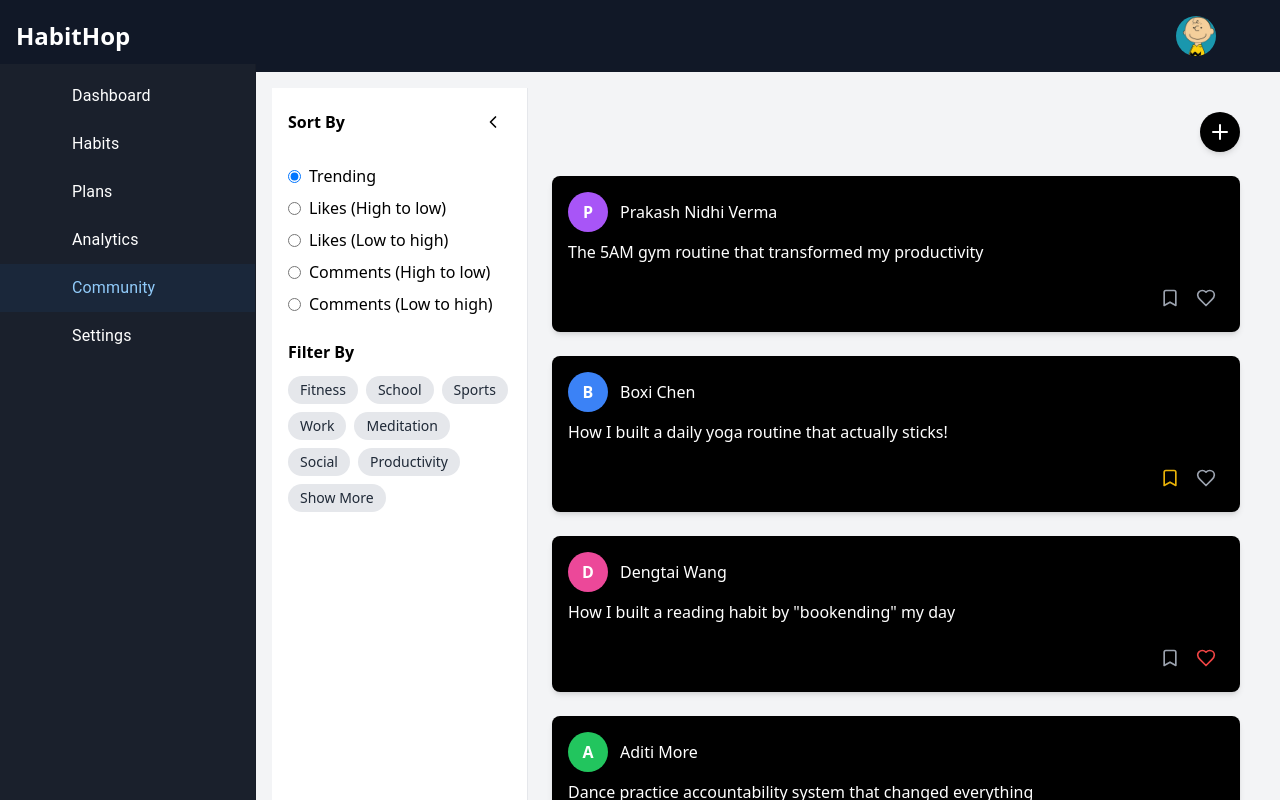
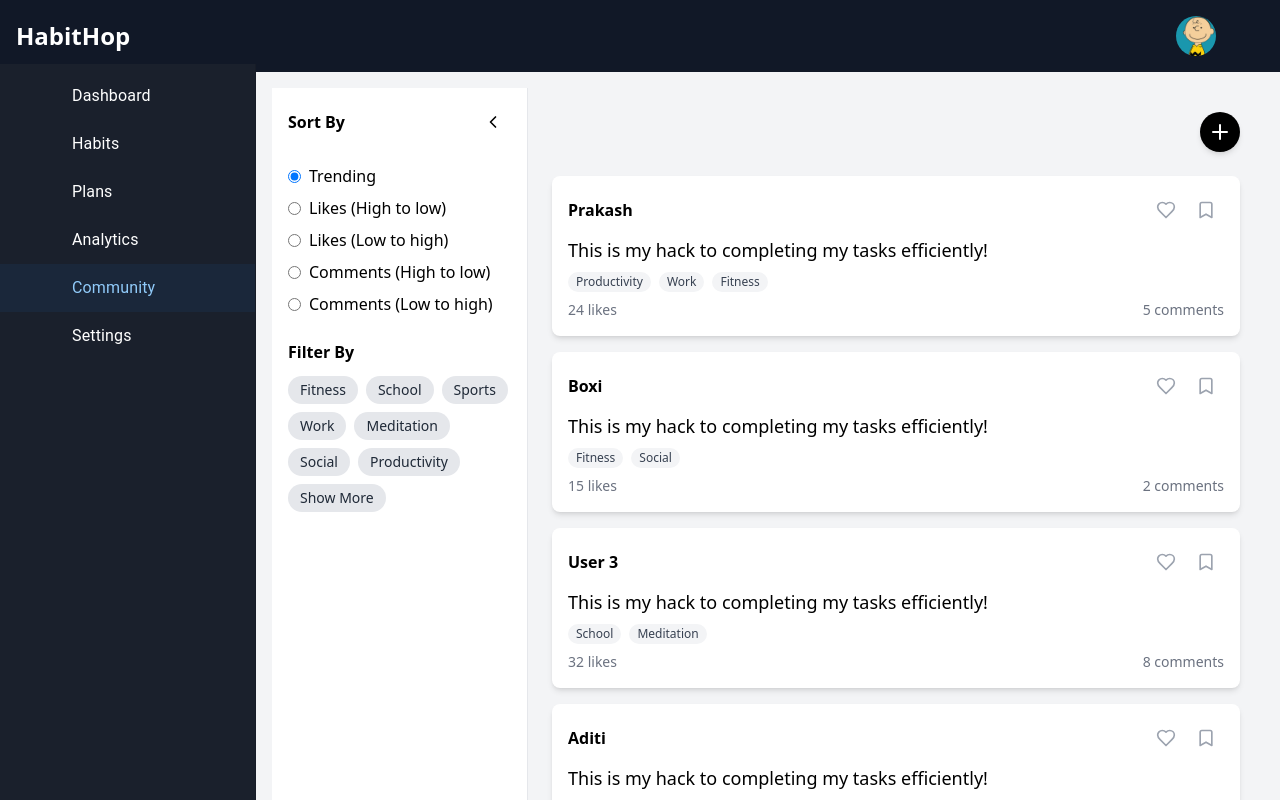
Before and after one commit to pnidhi26/habit-hop, a React (Create React App) app: page /community in a window 1280 px wide. Built offline with nearby package versions, Linux system fonts and the light colour scheme; some icons are missing.

Commit message:
community tests cases and UI changes

```diff
--- a/src/pages/Community.jsx
+++ b/src/pages/Community.jsx
@@ -1,81 +1,100 @@
 import React, { useState } from 'react';
-import '../styles/Community.css';
-import { Plus, X, ChevronLeft, ChevronRight, Bookmark, Heart } from 'lucide-react';
+import { Heart, Bookmark, Plus, X, ChevronLeft, ChevronRight } from 'lucide-react';
 
-export default function Community() {
-  const [filterVisible, setFilterVisible] = useState(true);
-  const [showCreatePost, setShowCreatePost] = useState(false);
+const Community = () => {
+  const [sidebarVisible, setSidebarVisible] = useState(true);
   const [expandedPost, setExpandedPost] = useState(null);
+  const [likedPosts, setLikedPosts] = useState([]);
+  const [savedPosts, setSavedPosts] = useState([]);
+  const [showModal, setShowModal] = useState(false);
+  const [newPostTitle, setNewPostTitle] = useState('');
+  const [newPostContent, setNewPostContent] = useState('');
+  const [activeFilters, setActiveFilters] = useState([]);
+
+  // Sample data for posts
   const [posts, setPosts] = useState([
     {
       id: 1,
-      user: { name: 'Prakash Nidhi Verma', avatar: 'P', color: 'bg-purple-500' },
-      title: 'The 5AM gym routine that transformed my productivity',
-      content: 'Switching to early morning workouts completely changed my relationship with fitness and productivity. I prep everything the night before - gym clothes laid out, pre-workout bottle ready, gym bag packed. My alarm is set for 4:50AM and placed across the room so I have to physically get up. The first week was brutal, but by week two my body started adjusting. I follow a simple full-body routine 3 days per week that takes exactly 45 minutes. What I discovered is that the morning workout creates a powerful "keystone effect" - because I have already accomplished something difficult before most people wake up, I carry that momentum throughout the day. My work performance has improved dramatically, and I no longer have the evening debate of "should I go to the gym?" since its already done.',
-      isSaved: false,
-      isLiked: false,
-      tags: ['Fitness', 'Productivity', 'Sport']
+      username: 'Prakash',
+      title: 'This is my hack to completing my tasks efficiently!',
+      content: 'Lorem Ipsum is simply dummy text of the printing and typesetting industry. Lorem Ipsum has been the industry standard dummy text ever since the 1500s.',
+      tags: ['Productivity', 'Work', 'Fitness'],
+      likes: 24,
+      comments: 5
     },
     {
       id: 2,
-      user: { name: 'Boxi Chen', avatar: 'B', color: 'bg-blue-500' },
-      title: 'How I built a daily yoga routine that actually sticks!',
-      content: 'After struggling for years to maintain a consistent yoga practice, I finally found a system that works for me. I start with just 10 minutes every morning right after waking up - before checking my phone or brewing coffee. This small commitment makes it feel achievable even on busy days. I keep my yoga mat rolled out beside my bed as a visual reminder. After 2 weeks, I gradually increased to 20 minutes, focusing on flows I genuinely enjoy rather than whats supposed to be good for me. The key insight was linking it to an existing habit (waking up) and making the barrier to start extremely low. Now 6 months in, I have not missed a day and its transformed my focus throughout the day.',
-      isSaved: true,
-      isLiked: false,
-      tags: ['Social', 'Fitness']
+      username: 'Boxi',
+      title: 'This is my hack to completing my tasks efficiently!',
+      content: 'Lorem Ipsum is simply dummy text of the printing and typesetting industry. Lorem Ipsum has been the industry standard dummy text ever since the 1500s.',
+      tags: ['Fitness', 'Social'],
+      likes: 15,
+      comments: 2
     },
     {
       id: 3,
-      user: { name: 'Dengtai Wang', avatar: 'D', color: 'bg-pink-500' },
-      title: 'How I built a reading habit by "bookending" my day',
-      content: 'After years of buying books I never read, I finally developed a sustainable reading habit using a technique I call "bookending" my day. I read for 20 minutes immediately after waking up and 20 minutes before bed - these two "bookends" provide structure and consistency. The morning session is for non-fiction/learning, while evening is reserved for fiction and pleasure reading. The key was removing all friction - I keep my current books on my nightstand, use a reading timer app, and never worry about how many pages I complete. By detaching from "progress" metrics and focusing just on time spent, reading transformed from a chore into a calming ritual. I have read 27 books this year already after completing only 3 books last year!',
-      isSaved: false,
-      isLiked: true,
-      tags: ['Reading', 'Mindfulness']
+      username: 'User 3',
+      title: 'This is my hack to completing my tasks efficiently!',
+      content: 'Lorem Ipsum is simply dummy text of the printing and typesetting industry. Lorem Ipsum has been the industry standard dummy text ever since the 1500s.',
+      tags: ['School', 'Meditation'],
+      likes: 32,
+      comments: 8
     },
     {
       id: 4,
-      user: { name: 'Aditi More', avatar: 'A', color: 'bg-green-500' },
-      title: 'Dance practice accountability system that changed everything',
-      content: 'I struggled with consistent dance practice until I developed my "3-2-1" system. Heres how it works: 3 scheduled practice sessions per week (non-negotiable, in calendar like important meetings), 2 dance styles I am focusing on (currently breaking and house), and 1 weekly recording session where I film my progress. The recording part was game-changing - watching myself improved my technique faster than anything else. I also joined a Discord group where we share weekly progress videos, which keeps me accountable. Since implementing this system, I have improved more in 3 months than I did in the previous year of inconsistent practice. The combination of scheduled sessions, focused practice, and visual documentation creates powerful momentum.',
-      isSaved: true,
-      isLiked: true,
-      tags: ['Fitness', 'Dance']
-    },
-    {
-      id: 5,
-      user: { name: 'Austin Norquist', avatar: 'A', color: 'bg-yellow-500' },
-      title: 'How I maintain a daily meditation practice with the "2-Minute Rule"',
-      content: 'I failed at establishing a meditation practice multiple times until I discovered the "2-Minute Rule." The principle is simple: when forming a new habit, make it so easy you cant say no. I committed to just 2 minutes of meditation daily - thats it. This tiny commitment eliminated all resistance to starting. Once I sit down for those 2 minutes, I often continue for longer (now averaging 15 minutes), but knowing I only HAVE to do 2 minutes makes it sustainable. I use the same spot, same cushion, and same simple timer app every day. I also created a habit tracker in my journal where I mark each day I meditate, creating a visual chain I do not want to break. After 6 months, meditation has become as automatic as brushing my teeth, and my anxiety levels have dropped significantly.',
-      isSaved: false,
-      isLiked: true,
-      tags: ['Meditation', 'Mindfulness']
+      username: 'Aditi',
+      title: 'This is my hack to completing my tasks efficiently!',
+      content: 'Lorem Ipsum is simply dummy text of the printing and typesetting industry. Lorem Ipsum has been the industry standard dummy text ever since the 1500s.',
+      tags: ['Sports', 'Productivity'],
+      likes: 41,
+      comments: 12
     }
   ]);
 
-  const [formData, setFormData] = useState({
-    title: '',
-    content: ''
-  });
+  const toggleSidebar = () => {
+    setSidebarVisible(!sidebarVisible);
+  };
 
-  const [sortOption, setSortOption] = useState('trending');
-  const [activeFilters, setActiveFilters] = useState([]);
-
-  const availableFilters = [
-    'Fitness', 'School', 'Sports', 'Work', 'Meditation', 'Social', 'Productivity'
-  ];
-
-  const toggleSave = (id) => {
-    setPosts(posts.map(post =>
-      post.id === id ? {...post, isSaved: !post.isSaved} : post
-    ));
+  const toggleExpandPost = (id) => {
+    if (expandedPost === id) {
+      setExpandedPost(null);
+    } else {
+      setExpandedPost(id);
+    }
   };
 
   const toggleLike = (id) => {
-    setPosts(posts.map(post =>
-      post.id === id ? {...post, isLiked: !post.isLiked} : post
-    ));
+    if (likedPosts.includes(id)) {
+      setLikedPosts(likedPosts.filter(postId => postId !== id));
+    } else {
+      setLikedPosts([...likedPosts, id]);
+    }
+  };
+
+  const toggleSave = (id) => {
+    if (savedPosts.includes(id)) {
+      setSavedPosts(savedPosts.filter(postId => postId !== id));
+    } else {
+      setSavedPosts([...savedPosts, id]);
+    }
+  };
+
+  const handleCreatePost = () => {
+    // Create a new post
+    const newPost = {
+      id: posts.length + 1,
+      username: 'You',
+      title: newPostTitle || 'Test Post Title', // Default value for test
+      content: newPostContent || 'Test Post Content', // Default value for test
+      tags: ['Productivity'],
+      likes: 0,
+      comments: 0
+    };
+
+    setPosts([newPost, ...posts]);
+    setNewPostTitle('');
+    setNewPostContent('');
+    setShowModal(false);
   };
 
   const toggleFilter = (filter) => {
@@ -86,193 +105,154 @@ export default function Community() {
     }
   };
 
-  const handleInputChange = (e) => {
-    const { name, value } = e.target;
-    setFormData({
-      ...formData,
-      [name]: value
-    });
-  };
-
-  const handleSubmit = (e) => {
-    e.preventDefault();
-
-    // In a real app, you'd send this to your API
-    const newPost = {
-      id: posts.length + 1,
-      user: { name: 'You', avatar: 'Y', color: 'bg-indigo-500' },
-      title: formData.title,
-      content: formData.content,
-      isSaved: false,
-      isLiked: false,
-      tags: ['Work']
-    };
-
-    setPosts([newPost, ...posts]);
-    setFormData({ title: '', content: '' });
-    setShowCreatePost(false);
-  };
-
   const filteredPosts = activeFilters.length > 0
     ? posts.filter(post => post.tags.some(tag => activeFilters.includes(tag)))
     : posts;
 
+  const categories = ['Fitness', 'School', 'Sports', 'Work', 'Meditation', 'Social', 'Productivity'];
+
   return (
     <div className="flex min-h-screen bg-gray-100">
-      {/* Left sidebar with filters */}
-      <div className={`bg-white p-4 transition-all duration-300 ${filterVisible ? 'w-64' : 'w-16'} border-r`}>
+      {/* Sidebar for filters */}
+      <div className={`bg-white p-4 transition-all duration-300 ${sidebarVisible ? 'w-64' : 'w-0 overflow-hidden'} border-r`}>
         <div className="flex justify-between items-center mb-6">
-          <h3 className={`font-semibold ${filterVisible ? 'block' : 'hidden'}`}>Sort By</h3>
+          <h3 className="font-semibold block">Sort By</h3>
           <button
-            onClick={() => setFilterVisible(!filterVisible)}
+            data-testid="sidebar-toggle"
             className="p-2 rounded-full hover:bg-gray-200"
+            onClick={toggleSidebar}
           >
-            {filterVisible ? <ChevronLeft size={20} /> : <ChevronRight size={20} />}
+            <ChevronLeft size={20} />
           </button>
         </div>
 
-        {filterVisible && (
-          <>
         <div className="space-y-2 mb-6">
           <label className="flex items-center">
-                <input
-                  type="radio"
-                  name="sort"
-                  checked={sortOption === 'trending'}
-                  onChange={() => setSortOption('trending')}
-                  className="mr-2"
-                />
+            <input type="radio" name="sort" className="mr-2" defaultChecked />
             <span>Trending</span>
           </label>
           <label className="flex items-center">
-                <input
-                  type="radio"
-                  name="sort"
-                  checked={sortOption === 'likesHighToLow'}
-                  onChange={() => setSortOption('likesHighToLow')}
-                  className="mr-2"
-                />
+            <input type="radio" name="sort" className="mr-2" />
             <span>Likes (High to low)</span>
           </label>
           <label className="flex items-center">
-                <input
-                  type="radio"
-                  name="sort"
-                  checked={sortOption === 'likesLowToHigh'}
-                  onChange={() => setSortOption('likesLowToHigh')}
-                  className="mr-2"
-                />
+            <input type="radio" name="sort" className="mr-2" />
             <span>Likes (Low to high)</span>
           </label>
           <label className="flex items-center">
-                <input
-                  type="radio"
-                  name="sort"
-                  checked={sortOption === 'commentsHighToLow'}
-                  onChange={() => setSortOption('commentsHighToLow')}
-                  className="mr-2"
-                />
+            <input type="radio" name="sort" className="mr-2" />
             <span>Comments (High to low)</span>
           </label>
           <label className="flex items-center">
-                <input
-                  type="radio"
-                  name="sort"
-                  checked={sortOption === 'commentsLowToHigh'}
-                  onChange={() => setSortOption('commentsLowToHigh')}
-                  className="mr-2"
-                />
+            <input type="radio" name="sort" className="mr-2" />
             <span>Comments (Low to high)</span>
           </label>
         </div>
 
         <h3 className="font-semibold mb-3">Filter By</h3>
         <div className="flex flex-wrap gap-2">
-              {availableFilters.map(filter => (
+          {categories.map(category => (
             <button
-                  key={filter}
-                  onClick={() => toggleFilter(filter)}
+              key={category}
               className={`px-3 py-1 rounded-full text-sm ${
-                    activeFilters.includes(filter)
-                      ? 'bg-gray-800 text-white'
+                activeFilters.includes(category)
+                  ? 'bg-black text-white'
                   : 'bg-gray-200 text-gray-800'
               }`}
+              onClick={() => toggleFilter(category)}
             >
-                  {filter}
+              {category}
             </button>
           ))}
           <button className="px-3 py-1 rounded-full text-sm bg-gray-200 text-gray-800">
             Show More
           </button>
         </div>
-          </>
-        )}
       </div>
 
       {/* Main content */}
       <div className="flex-1 p-6">
+        {!sidebarVisible && (
+          <button
+            className="fixed left-4 top-4 p-2 bg-white rounded-full shadow-md"
+            onClick={toggleSidebar}
+          >
+            <ChevronRight size={20} />
+          </button>
+        )}
+
         <div className="max-w-4xl mx-auto">
+          {/* Create post button */}
           <div className="flex justify-end mb-6">
             <button
-              onClick={() => setShowCreatePost(true)}
               className="bg-black text-white rounded-full p-2 shadow-md hover:bg-gray-800"
+              onClick={() => setShowModal(true)}
+              data-testid="create-post-button"
             >
               <Plus size={24} />
             </button>
           </div>
 
-          <div className="space-y-6">
+          {/* Posts */}
+          <div className="space-y-4">
             {filteredPosts.map(post => (
               <div
                 key={post.id}
-                className="bg-black text-white rounded-lg shadow-md overflow-hidden"
+                data-testid="post-card"
+                className="bg-white rounded-lg shadow-md overflow-hidden"
               >
                 <div
                   className="p-4 cursor-pointer"
-                  onClick={() => setExpandedPost(expandedPost === post.id ? null : post.id)}
+                  onClick={() => toggleExpandPost(post.id)}
                 >
-                  <div className="flex items-center mb-2">
-                    <div className={`w-10 h-10 rounded-full ${post.user.color} flex items-center justify-center mr-3 text-white font-bold`}>
-                      {post.user.avatar}
-                    </div>
-                    <div>{post.user.name}</div>
-                  </div>
-
-                  <div className="mb-4">
-                    {post.title}
-                  </div>
-
-                  {expandedPost === post.id && (
-                    <div className="mt-4">
-                      <ul className="list-disc pl-6 space-y-2">
-                        {post.content.split('.').filter(sentence => sentence.trim().length > 0).map((sentence, idx) => (
-                          <li key={idx}>{sentence.trim()}.</li>
-                        ))}
-                      </ul>
-                    </div>
-                  )}
-
-                  <div className="flex justify-end">
+                  <div className="flex justify-between items-center mb-2">
+                    <h3 className="font-bold">{post.username}</h3>
+                    <div className="flex space-x-1">
                       <button
+                        className={`p-2 rounded-full ${likedPosts.includes(post.id) ? 'text-red-500' : 'text-gray-400'} hover:bg-gray-800`}
+                        onClick={(e) => {
+                          e.stopPropagation();
+                          toggleLike(post.id);
+                        }}
+                        data-testid="like-button"
+                      >
+                        <Heart size={20} />
+                      </button>
+                      <button
+                        className={`p-2 rounded-full ${savedPosts.includes(post.id) ? 'text-yellow-500' : 'text-gray-400'} hover:bg-gray-800`}
                         onClick={(e) => {
                           e.stopPropagation();
                           toggleSave(post.id);
                         }}
-                      className={`p-2 rounded-full ${post.isSaved ? 'text-yellow-500' : 'text-gray-400'} hover:bg-gray-800`}
+                        data-testid="bookmark-button"
                       >
                         <Bookmark size={20} />
                       </button>
-                    <button
-                      onClick={(e) => {
-                        e.stopPropagation();
-                        toggleLike(post.id);
-                      }}
-                      className={`p-2 rounded-full ${post.isLiked ? 'text-red-500' : 'text-gray-400'} hover:bg-gray-800`}
-                    >
-                      <Heart size={20} />
-                    </button>
                     </div>
                   </div>
+                  <h4 className="text-lg font-medium mb-2">{post.title}</h4>
+                  <div className="flex flex-wrap gap-2 mb-2">
+                    {post.tags.map(tag => (
+                      <span
+                        key={tag}
+                        className="px-2 py-0.5 bg-gray-100 text-gray-700 text-xs rounded-full"
+                      >
+                        {tag}
+                      </span>
+                    ))}
+                  </div>
+
+                  <div className="flex justify-between text-gray-500 text-sm">
+                    <span>{post.likes} likes</span>
+                    <span>{post.comments} comments</span>
+                  </div>
+                </div>
+
+                {expandedPost === post.id && (
+                  <div className="p-4 pt-0 border-t">
+                    <p className="text-gray-700">{post.content}</p>
+                  </div>
+                )}
               </div>
             ))}
           </div>
@@ -280,60 +260,70 @@ export default function Community() {
       </div>
 
       {/* Create post modal */}
-      {showCreatePost && (
+      {showModal && (
         <div className="fixed inset-0 bg-black bg-opacity-50 flex items-center justify-center z-50">
-          <div className="bg-black text-white rounded-lg w-full max-w-2xl p-6 mx-4">
+          <div className="bg-white rounded-lg w-full max-w-lg p-6">
             <div className="flex justify-between items-center mb-4">
-              <h2 className="text-xl font-bold">Add a title</h2>
+              <h2 className="text-xl font-bold">Create New Post</h2>
               <button
-                onClick={() => setShowCreatePost(false)}
-                className="text-gray-400 hover:text-white"
+                onClick={() => setShowModal(false)}
+                className="p-2 rounded-full hover:bg-gray-100"
+                data-testid="close-modal-button"
               >
-                <X size={24} />
+                <X size={20} />
               </button>
             </div>
 
-            <form onSubmit={handleSubmit}>
+            <div className="space-y-4">
+              <div>
+                <label className="block mb-1 font-medium">Add a title</label>
                 <input
                   type="text"
-                name="title"
-                value={formData.title}
-                onChange={handleInputChange}
+                  className="w-full p-2 border rounded"
                   placeholder="Lorem Ipsum is simply dummy text of the printing"
-                className="w-full p-4 mb-4 bg-white text-black rounded-full"
-                required
-              />
-
-              <div className="mb-4">
-                <h3 className="text-xl font-bold mb-2">Add a body</h3>
-                <textarea
-                  name="content"
-                  value={formData.content}
-                  onChange={handleInputChange}
-                  placeholder="It is a long established fact that a reader will be distracted by the readable content of a page when looking at its layout..."
-                  className="w-full p-4 bg-white text-black rounded-lg min-h-32"
-                  required
+                  value={newPostTitle}
+                  onChange={(e) => setNewPostTitle(e.target.value)}
                 />
               </div>
 
-              <div className="flex justify-between">
+              <div>
+                <label className="block mb-1 font-medium">Share your thoughts</label>
+                <textarea
+                  className="w-full p-2 border rounded h-32"
+                  placeholder="It is a long established fact that a reader will be distracted"
+                  value={newPostContent}
+                  onChange={(e) => setNewPostContent(e.target.value)}
+                />
+              </div>
+
+              <div>
+                <label className="block mb-1 font-medium">Add tags</label>
+                <div className="flex flex-wrap gap-2">
+                  {categories.map(category => (
                     <button
-                  type="button"
-                  className="bg-purple-500 hover:bg-purple-600 text-white px-4 py-2 rounded-full"
+                      key={category}
+                      className="px-3 py-1 rounded-full text-sm bg-gray-200 text-gray-800"
                     >
-                  Add Tags
+                      {category}
                     </button>
+                  ))}
+                </div>
+              </div>
+
+              <div className="flex justify-end pt-4">
                 <button
-                  type="submit"
-                  className="bg-purple-500 hover:bg-purple-600 text-white px-4 py-2 rounded-full"
+                  className="px-4 py-2 bg-black text-white rounded-lg hover:bg-gray-800"
+                  onClick={handleCreatePost}
                 >
                   Post!
                 </button>
               </div>
-            </form>
+            </div>
           </div>
         </div>
       )}
     </div>
   );
-}
+};
+
+export default Community;
```
Also changed, not shown: 2 other files (tests, documents, lock files or other folders). Lines whose indentation alone changed are shown as unchanged.
